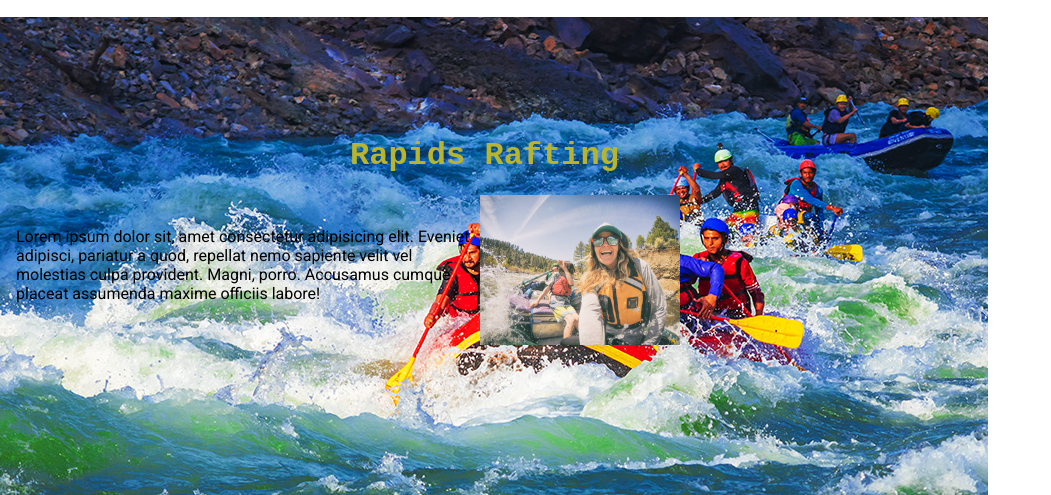
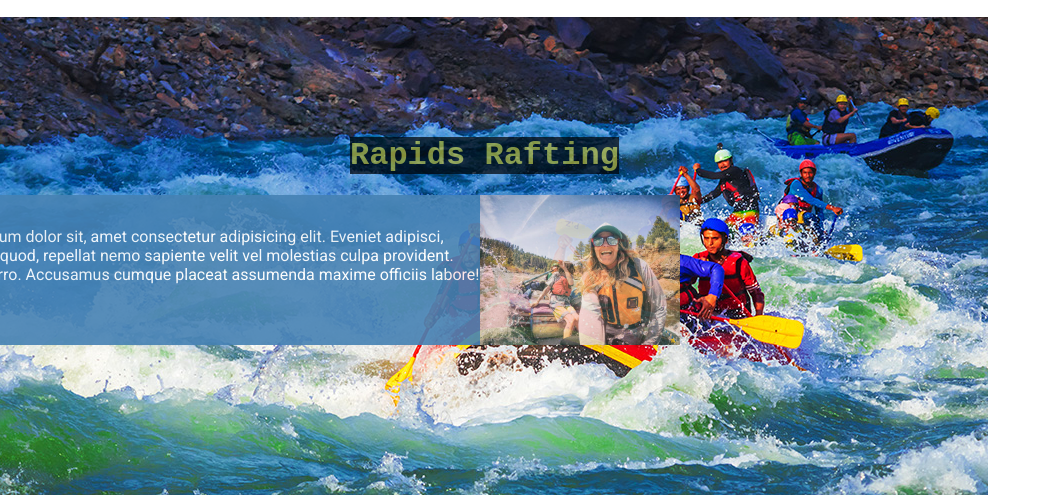
Before and after one commit to EdreiBarajas1407/wdd130, a plain HTML site: page wwr/about.html in a window 1280 px wide. Shown: the part 305-800 px from the top of the page, without its empty margins (0-1051 px from the left). Drawn offline with Linux system fonts and the light colour scheme; a web font is replaced by a local one.

Commit message:
First Commit

```diff
--- a/wwr/styles/rafting.css
+++ b/wwr/styles/rafting.css
@@ -54,11 +54,6 @@ nav a:link, nav a:visited {
     color: var(--nav-background-color);
 }
 
-nav a:hover {
-    color: var(--nav-hover-link-color);
-    background-color: var(--nav-hover-background-color);
-}
-
 .hero img {
     display: block;
     height: auto;
@@ -70,13 +65,21 @@ h1 {
     position: absolute;
     left: 350px;
     bottom: 300px;
+    background-color: black;
+    opacity: 70%;
 }
 
 article {
     position: absolute;
     top: 500px;
     right: 600px;
+    background-color: steelblue;
+    opacity: 90%;
+    width: 60%;
+}
 
+article p {
+    color: #fff;
 }
 
 .sociallinks {
```
